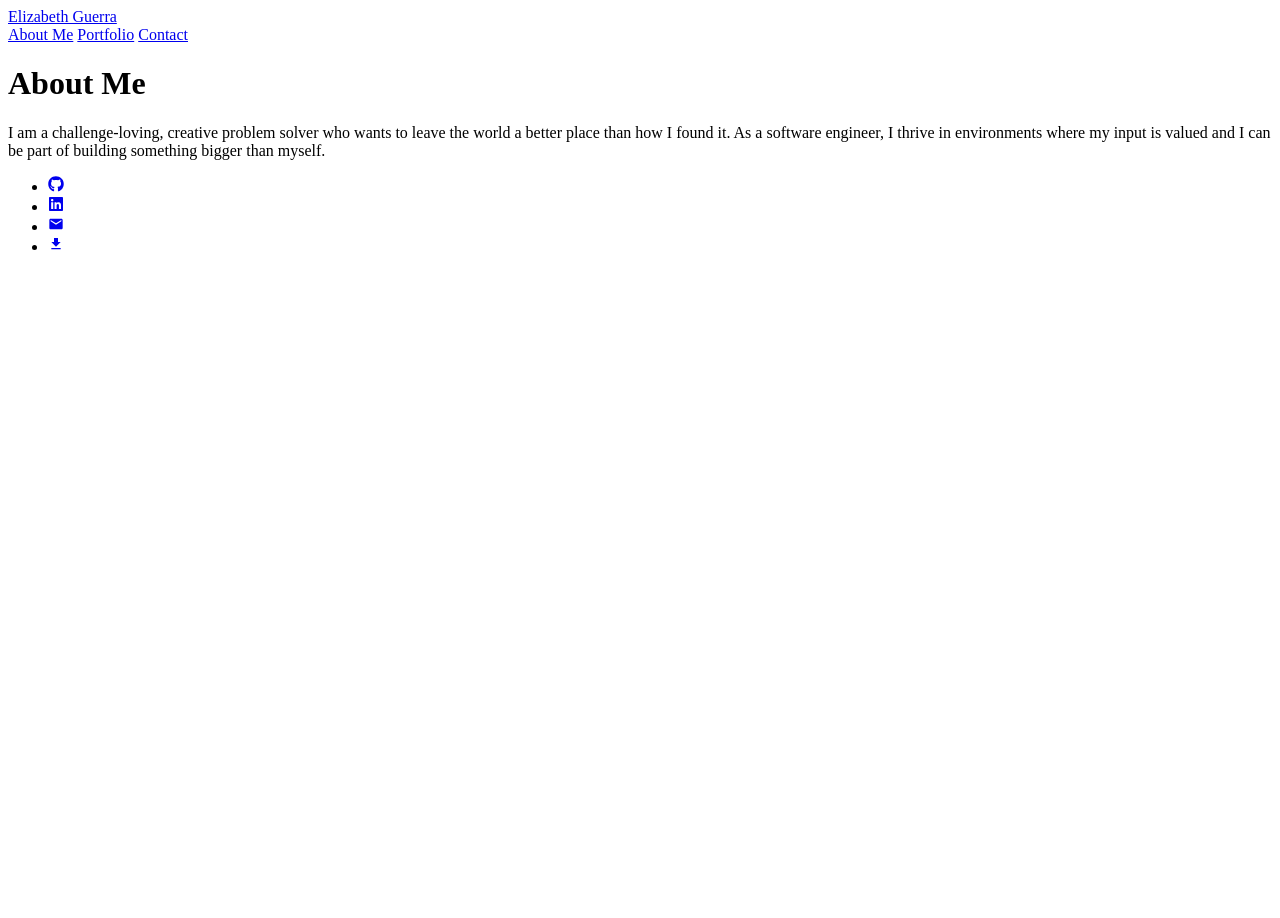
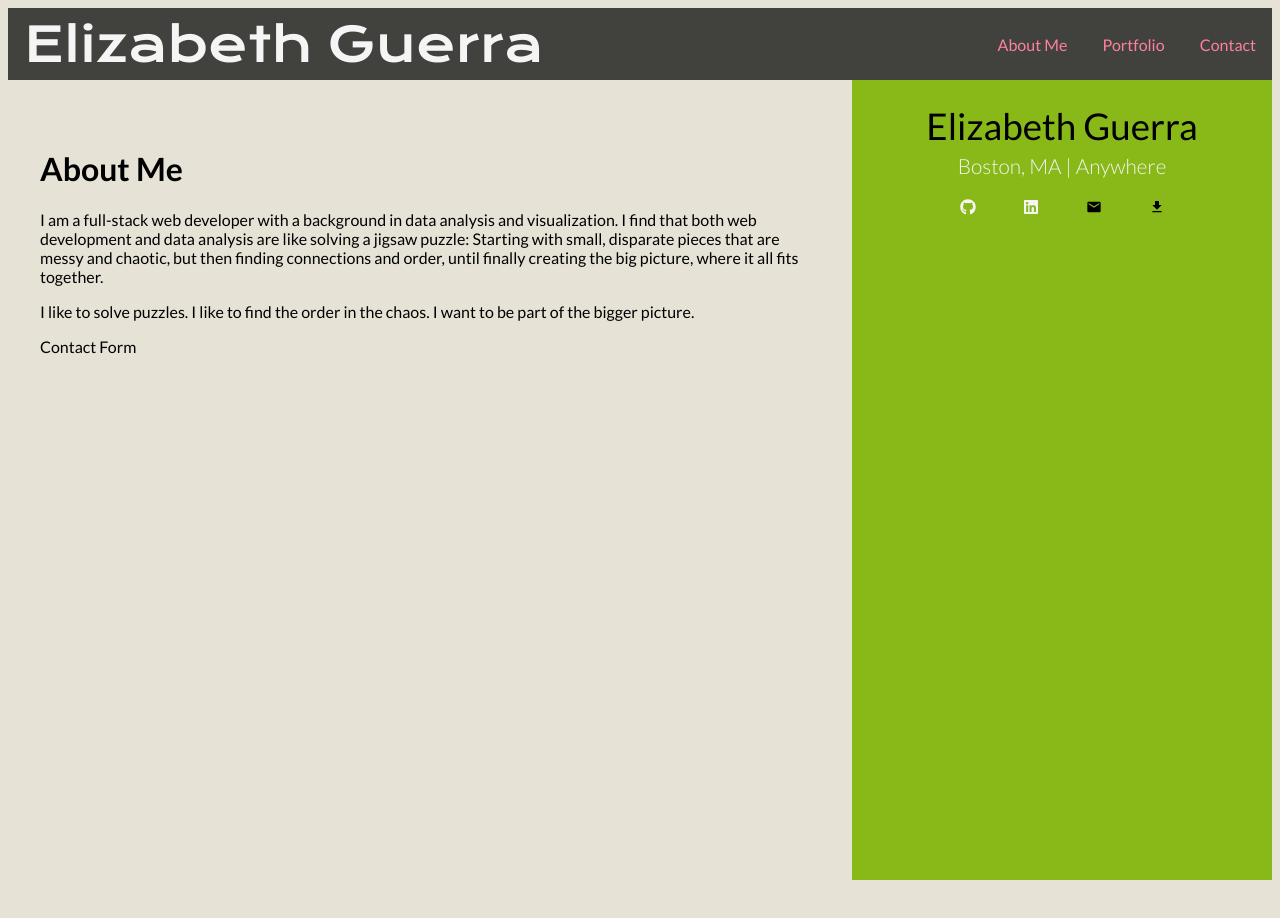
Before and after one commit to ecguerra/Portfolio, a React (Create React App) app: page /about in a window 1280 px wide. Shown: the top 918 px of the page. Before the commit the page ends 800 px from the top, so only its background shows below. Built offline with nearby package versions, Linux system fonts and the light colour scheme.

Commit message:
added styling, chose colors

```diff
--- a/public/index.html
+++ b/public/index.html
@@ -8,6 +8,8 @@
       name="description"
       content="Elizabeth Guerra - Full-Stack Developer"
     />
+    <link rel="preconnect" href="https://fonts.gstatic.com">
+    <link href="https://fonts.googleapis.com/css2?family=Krona+One&family=Lato:wght@300;400;700;900&display=swap" rel="stylesheet">
     <!--
       manifest.json provides metadata used when your web app is installed on a
       user's mobile device or desktop. See https://developers.google.com/web/fundamentals/web-app-manifest/
--- a/src/components/About.js
+++ b/src/components/About.js
@@ -1,25 +1,24 @@
-import { FaGithub, FaLinkedin } from 'react-icons/fa'
-import { MdEmail, MdFileDownload } from 'react-icons/md'
+import Contact from './common/Contact'
+import ContactIcons from './common/ContactIcons'
 
+import '../css/About.css'
 
 const About = () => {
     return (
-        <div>
-            <div>
+        <div className='split-container'>
+            <div className='left'>
                 <h1>About Me</h1>
-                <p>
-                    I am a challenge-loving, creative problem solver who wants to leave the world a better place than how I found it. As a software engineer, I thrive in environments where my input is valued and I can be part of building something bigger than myself.
-                </p>
-                <div>
-                    <ul>
-                        <li><a target='_blank' href='https://github.com/ecguerra'><FaGithub /></a></li>
-                        <li><a target='_blank' href='https://www.linkedin.com/in/elizabethcguerra/'><FaLinkedin /></a></li>
-                        <li><a href='#'><MdEmail /></a></li>
-                        <li><a href='#'><MdFileDownload /></a></li>
-                    </ul>
-                </div>
+                <p>I am a full-stack web developer with a background in data analysis and visualization.
+                I find that both web development and data analysis are like solving a jigsaw puzzle: Starting with small, disparate pieces that are messy and chaotic,
+                but then finding connections and order, until finally creating the big picture, where it all fits together.</p>
+                <p>I like to solve puzzles. I like to find the order in the chaos. I want to be part of the bigger picture.</p>
+                <Contact />
             </div>
-
+            <div className='right'>
+                <h1>Elizabeth Guerra</h1>
+                <h3>Boston, MA | Anywhere</h3>
+                <ContactIcons />
+            </div>
         </div>
     )
 }
--- a/src/components/Home.js
+++ b/src/components/Home.js
@@ -6,6 +6,9 @@ const Home = () => {
             <h1>Elizabeth Guerra</h1>
             <h2>Full-Stack Web Developer</h2>
             <p>Let's build something great together</p>
+            <p>
+                I am a challenge-loving, creative problem solver who wants to leave the world a better place than how I found it. As a software engineer, I thrive in environments where my input is valued and I can be part of building something bigger than myself.
+            </p>
             <Skills />
         </div>
     )
--- a/src/components/Portfolio.js
+++ b/src/components/Portfolio.js
@@ -10,31 +10,31 @@ const Portfolio = () => {
                 <h2>Cora Destroys Everything!</h2>
                 <div><FaHtml5 /></div>
                 <p>Users play as a rambunctious kitten named Cora and have to discover the correct order to break everything in the room by learning from their previous attempts.</p>
-                <a target='_blank' href='https://ecguerra.github.io/Bruno-ElizabethGuerra_P1/index.html'>The Site</a> {' '}
-                <a target='_blank' href='https://github.com/ecguerra/Bruno-ElizabethGuerra_P1'><FaGithub /></a>
+                <a target='_blank' rel='noreferrer' href='https://ecguerra.github.io/Bruno-ElizabethGuerra_P1/index.html'>The Site</a> {' '}
+                <a target='_blank' rel='noreferrer' href='https://github.com/ecguerra/Bruno-ElizabethGuerra_P1'><FaGithub /></a>
             </div>
             <div>
                 <h2>Decloset</h2>
                 <div><SiPostgresql /><FaNodeJs /></div>
                 <p>Users create their virtual closet and are able to search for nearby homeless shelters to donate items they no longer want.</p>
-                <a target='_blank' href='https://decloset.herokuapp.com/'>The Site</a>{' '}
-                <a target='_blank' href='https://github.com/ecguerra/Project_2_GA'><FaGithub /></a>
+                <a target='_blank' rel='noreferrer' href='https://decloset.herokuapp.com/'>The Site</a>{' '}
+                <a target='_blank' rel='noreferrer' href='https://github.com/ecguerra/Project_2_GA'><FaGithub /></a>
             </div>
             <div>
                 <h2>COV-ID</h2>
                 <div><SiMongodb /><FaNodeJs /><FaReact /></div>
                 <p>A dashboard where users can search and save locations to view and monitor Covid-19 statistics pulled live from an API.</p>
-                <a target='_blank' href='https://cov-id.netlify.app/'>The Site</a> {' '}
-                <a target='_blank' href='https://github.com/ecguerra/team-6-frontend'><FaGithub /></a>{' '}
-                <a target='_blank' href='https://github.com/ecguerra/Team-6-backend'><VscGithub /></a>
+                <a target='_blank' rel='noreferrer' href='https://cov-id.netlify.app/'>The Site</a> {' '}
+                <a target='_blank' rel='noreferrer' href='https://github.com/ecguerra/team-6-frontend'><FaGithub /></a>{' '}
+                <a target='_blank' rel='noreferrer' href='https://github.com/ecguerra/Team-6-backend'><VscGithub /></a>
             </div>
             <div>
                 <h2>Palette Town</h2>
                 <div><FaPython /><SiPostgresql /><SiFlask /><FaNodeJs /><FaReact /></div>
                 <p>A webtool where users can select colors and save them to palettes for their own projects</p>
-                <a target='_blank' href='https://palettetown.netlify.app/'>The Site</a> {' '}
-                <a target='_blank' href='https://github.com/ecguerra/Project_4_frontend'><FaGithub /></a> {' '}
-                <a target='_blank' href='https://github.com/ecguerra/Project_4_backend'><VscGithub /></a> {' '}
+                <a target='_blank' rel='noreferrer' href='https://palettetown.netlify.app/'>The Site</a> {' '}
+                <a target='_blank' rel='noreferrer' href='https://github.com/ecguerra/Project_4_frontend'><FaGithub /></a> {' '}
+                <a target='_blank' rel='noreferrer' href='https://github.com/ecguerra/Project_4_backend'><VscGithub /></a> {' '}
             </div>
         </div>
     )
--- a/src/components/common/Contact.js
+++ b/src/components/common/Contact.js
@@ -1,3 +1,5 @@
+
+
 const Contact = () => {
     return(
         <div>
--- /dev/null
+++ b/src/components/common/ContactIcons.js
@@ -0,0 +1,19 @@
+import { FaGithub, FaLinkedin } from 'react-icons/fa'
+import { MdEmail, MdFileDownload } from 'react-icons/md'
+
+import '../../css/ContactIcons.css'
+
+const ContactIcons = () => {
+    return(
+        <div className='icon-container'>
+            <ul className='icon-list'>
+                <li><a target='_blank' rel='noreferrer' href='https://github.com/ecguerra'><FaGithub /></a></li>
+                <li><a target='_blank' rel='noreferrer' href='https://www.linkedin.com/in/elizabethcguerra/'><FaLinkedin /></a></li>
+                <li><MdEmail /></li>
+                <li><MdFileDownload /></li>
+            </ul>
+        </div>
+    )
+}
+
+export default ContactIcons
--- a/src/components/common/Layout.js
+++ b/src/components/common/Layout.js
@@ -1,11 +1,15 @@
 import { Link } from 'react-router-dom'
+
+import '../../css/Layout.css'
 
 const Layout = props => {
     return(
         <>
             <nav>
-                <Link to='/'>Elizabeth Guerra</Link>{' '}
-                <div>
+                <div className='logo'>
+                    <Link to='/'>Elizabeth Guerra</Link>{' '}
+                </div>
+                <div className='nav-link'>
                     <Link to='/about'>About Me</Link>{' '}
                     <Link to='/portfolio'>Portfolio</Link>{' '}
                     <Link to='/contact'>Contact</Link>{' '}
--- /dev/null
+++ b/src/css/About.css
@@ -0,0 +1,34 @@
+.split-container {
+    display: flex;
+    justify-content: space-between;
+    height: 100vh;
+}
+
+.left {
+    width: 65%;
+    height: 100%;
+    padding: 3rem 2rem;
+}
+
+.right {
+    width: 35%;
+    height: 100%;
+    display: flex;
+    flex-direction: column;
+    justify-content: flex-start;
+    align-items: center;
+    background-color: var(--accent2);
+}
+
+.right h1 {
+    font-weight: 500;
+    font-size: 2.3rem;
+    margin: 1.5rem 0 0 0;
+}
+
+.right h3 {
+    font-weight: 300;
+    font-size: 1.3rem;
+    margin: 0.3rem;
+    color: var(--neutral-pop);
+}
--- a/src/css/App.css
+++ b/src/css/App.css
@@ -0,0 +1,21 @@
+:root {
+    --main: #841345;
+    --accent1: #26B0D5;
+    --accent2: #88B918;
+    --pop: #FF809D;
+    --neutral-dk: #41423E;
+    --neutral-lt: #e6e2d6;
+    --neutral-pop: whitesmoke;
+}
+
+html, body {
+    background-color: var(--neutral-lt);
+    height: 100vh;
+    font-family: 'Lato', sans-serif;
+}
+
+a:any-link {
+    text-decoration: none;
+    font-family: 'Lato', sans-serif;
+    font-weight: 400;
+}
--- /dev/null
+++ b/src/css/ContactIcons.css
@@ -0,0 +1,16 @@
+.icon-container {
+    width: 60%;
+}
+
+.icon-list {
+    list-style: none;
+    display: flex;
+    padding-left: 0;
+    width: 100%;
+    justify-content: space-around;
+    align-items: center;
+}
+
+.icon-list a:any-link {
+    color: var(--neutral-pop);
+}
--- /dev/null
+++ b/src/css/Layout.css
@@ -0,0 +1,21 @@
+nav {
+    width: 100%;
+    height: 4.5rem;
+    background-color: var(--neutral-dk);
+    display:flex;
+    justify-content: space-between;
+    align-items: center;
+}
+
+.nav-link a:any-link {
+    font-size: 1rem;
+    color: var(--pop);
+    padding: 1rem;
+}
+
+.logo a:any-link {
+    font-family: 'Krona One', sans-serif;
+    font-size: 3rem;
+    color: var(--neutral-pop);
+    padding: 1rem;
+}
```
